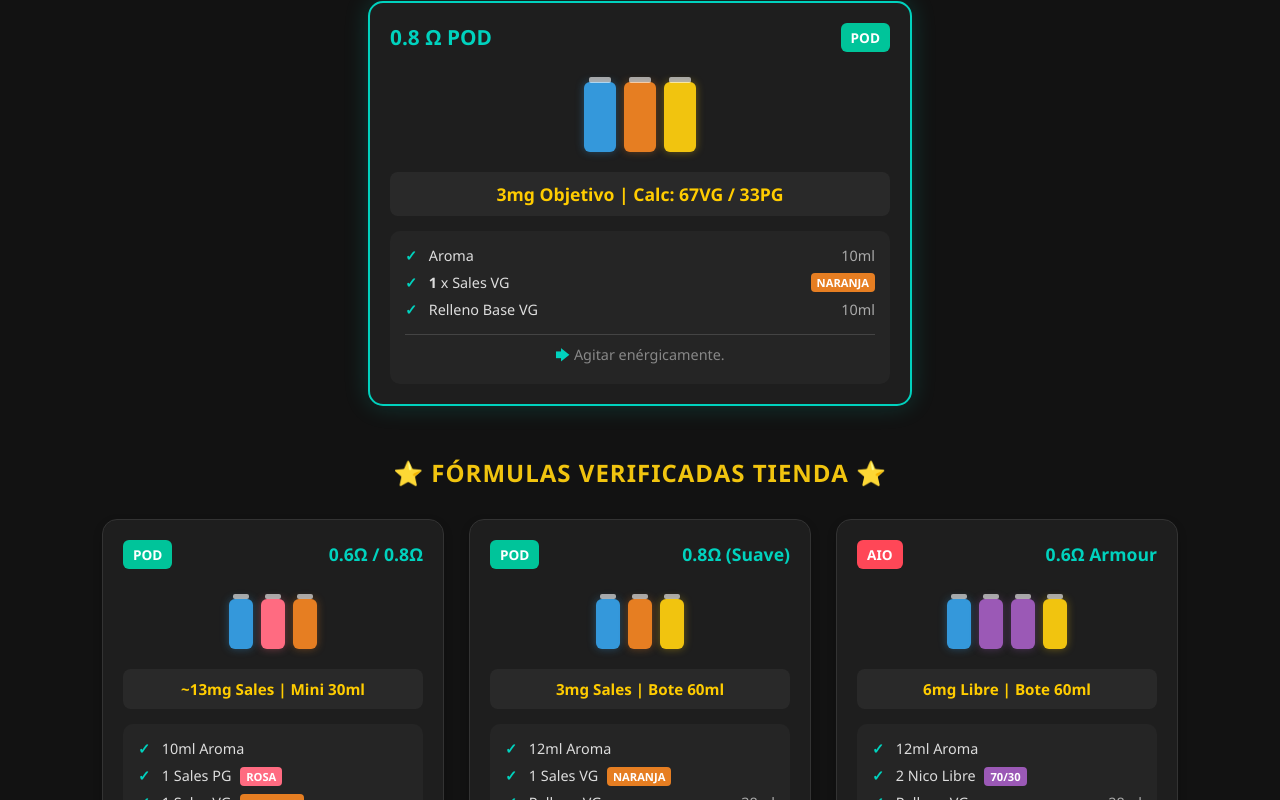
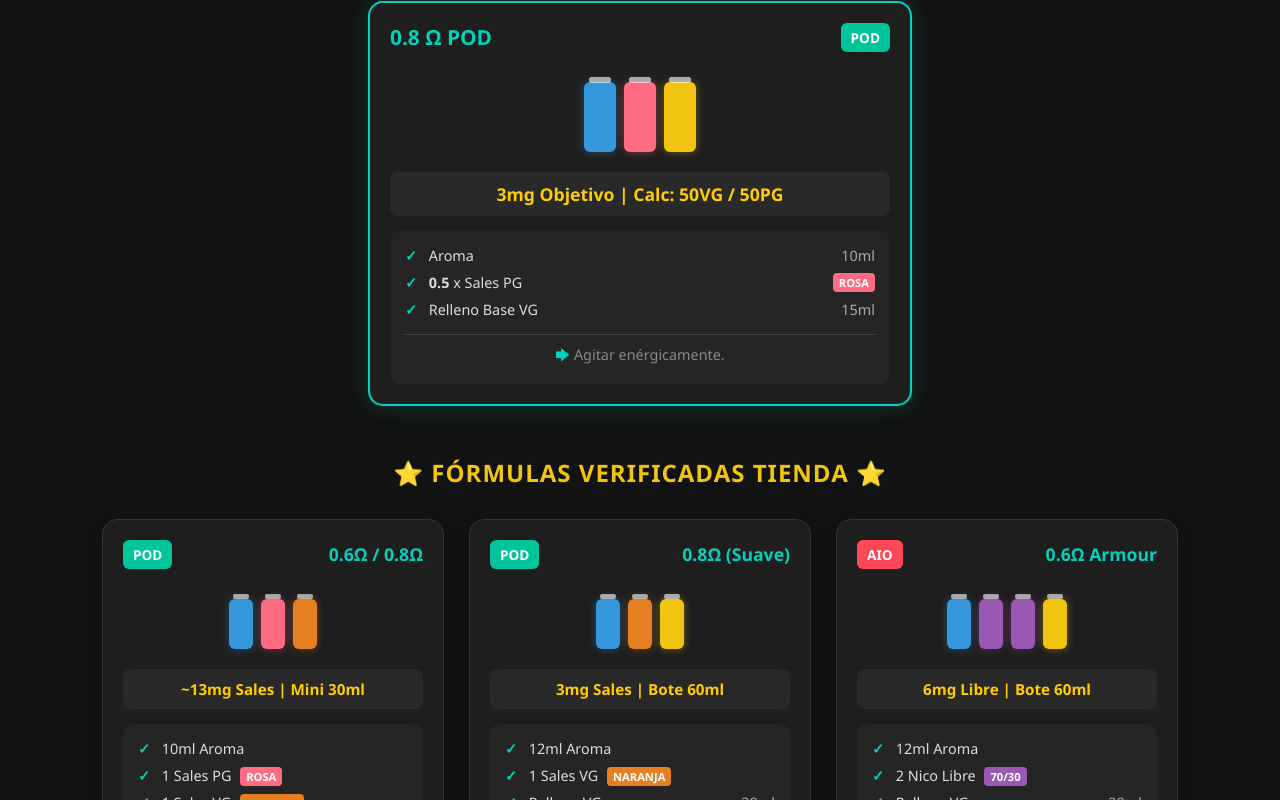
Before and after one commit to grinderart/calculadora-canary, a plain HTML site: page index.html in a window 1280 px wide. Both pictures are taken after a click on the button "📝 CALCULAR FÓRMULA EXACTA". Shown: the part 468-1268 px from the top of the page. Drawn offline with Linux system fonts and the light colour scheme.

Commit message:
Add files via upload

```diff
--- a/index.html
+++ b/index.html
@@ -489,6 +489,11 @@
             // 2. Nicotina
             const exactNicoVol = (targetNic * totalVol) / 20;
             let numNicokits = Math.ceil(exactNicoVol / 10);
+
+            // Excepción específica: Si es Mini 30ml a 3mg, usar 0.5 botes
+            if (totalVol === 30 && targetNic === 3) {
+                numNicokits = 0.5;
+            }
             let nicoVolReal = numNicokits * 10;
 
             const maxSpace = totalVol - aromaVol;
```
Also changed, not shown: 1 other file.
